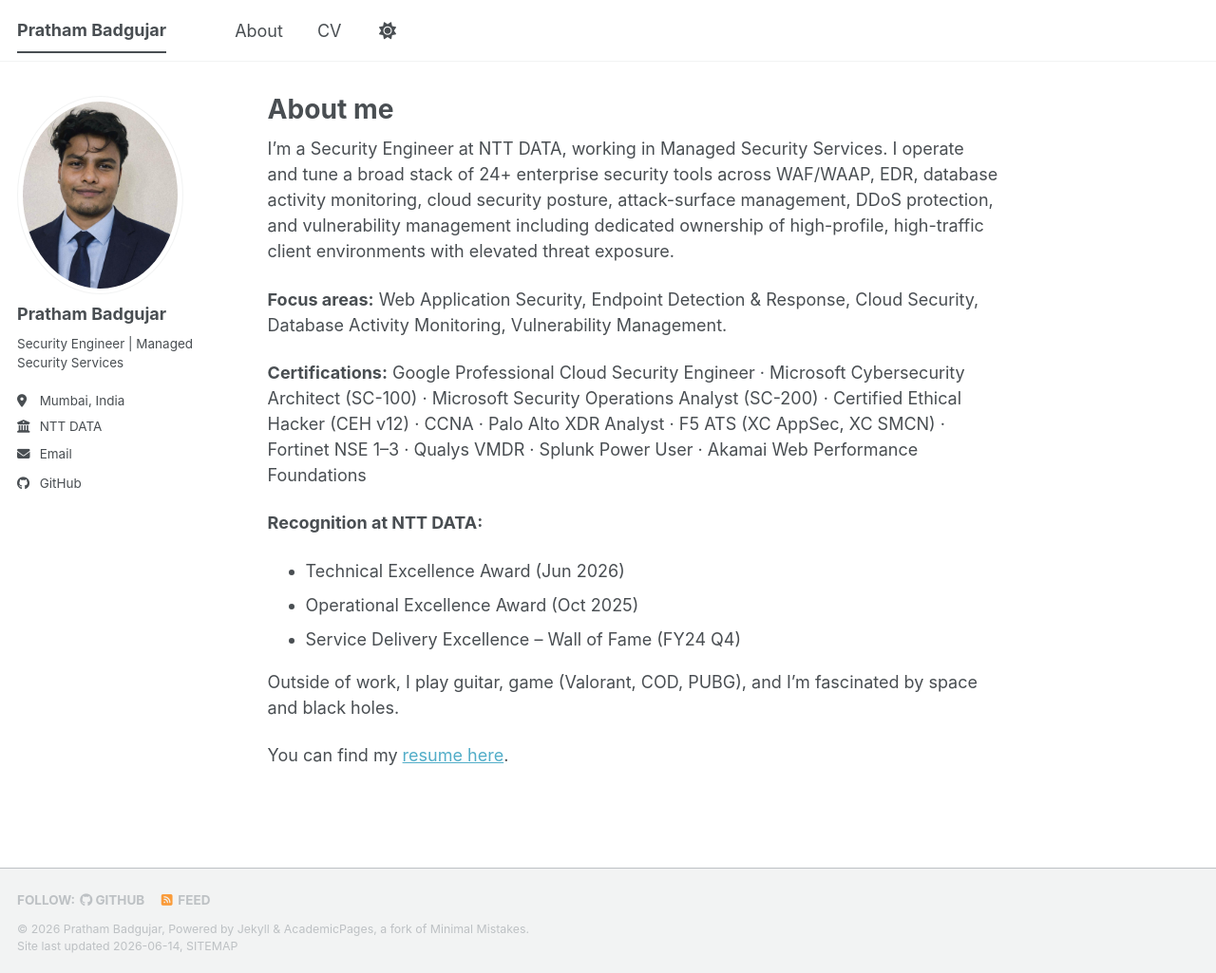
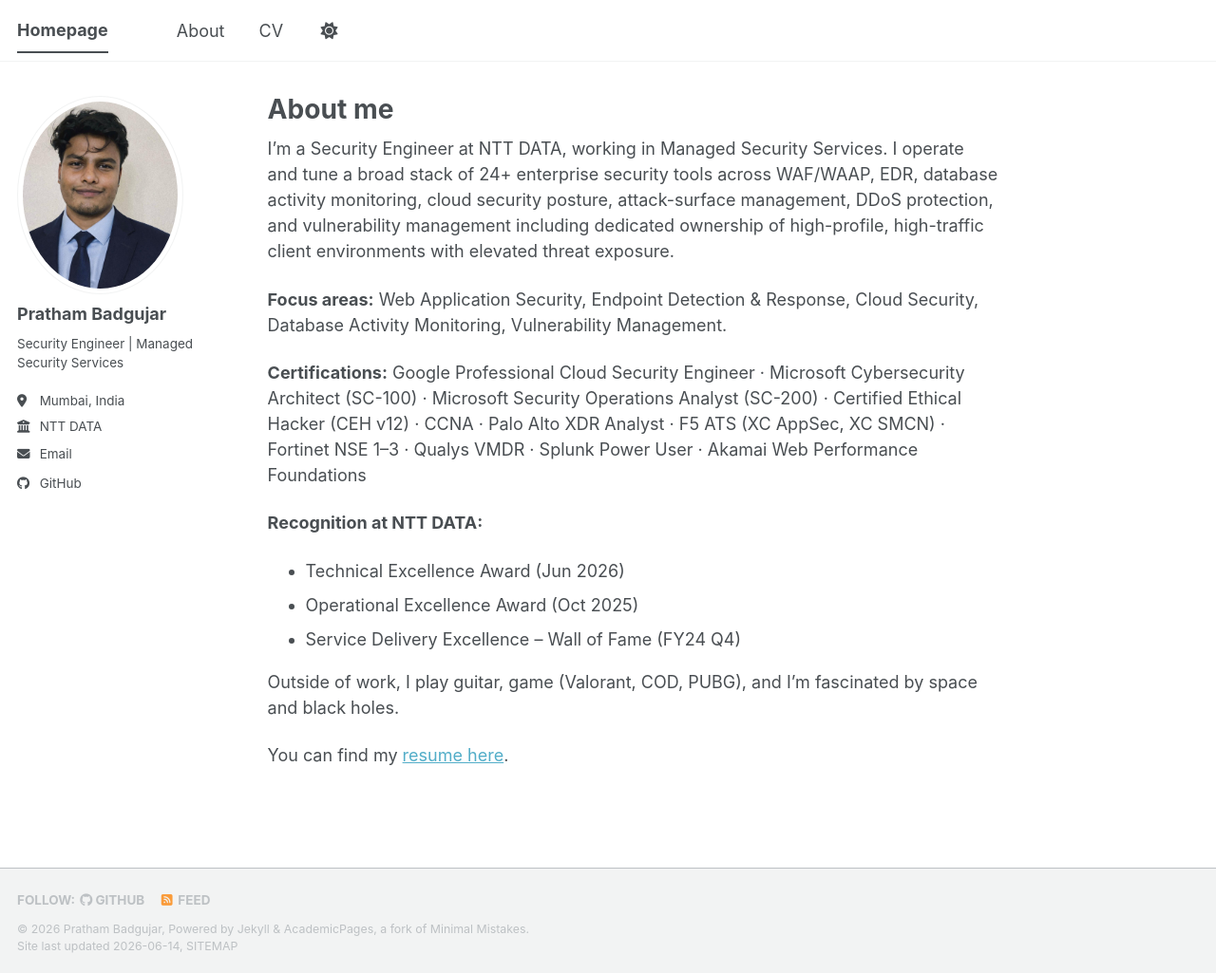
Before and after one commit to blackshieldcore/blackshieldcore.github.io, a Jekyll site: the page built from _pages/about.md, in a window 1280 px wide and 1025 px high. Shown: the whole window at 95% size. Built offline with Jekyll 4.4.1, drawn with Linux system fonts in a browser that asks for light colours; a script bundle is joined from its source files by our own code; library files that are not in the unit come from our copies.

Commit message:
Update _config.yml

```diff
--- a/_config.yml
+++ b/_config.yml
@@ -9,7 +9,7 @@
 # Basic Site Settings
 locale                   : "en-US"
 site_theme               : "default" # The available themes options are "default", "air", "sunrise", "mint", "dirt" and "contrast"
-title                    : "Pratham Badgujar"
+title                    : "Homepage"
 title_separator          : "-"
 name                     : &name "Pratham Badgujar"
 description              : &description "Security Engineer — Managed Security Services"
```
